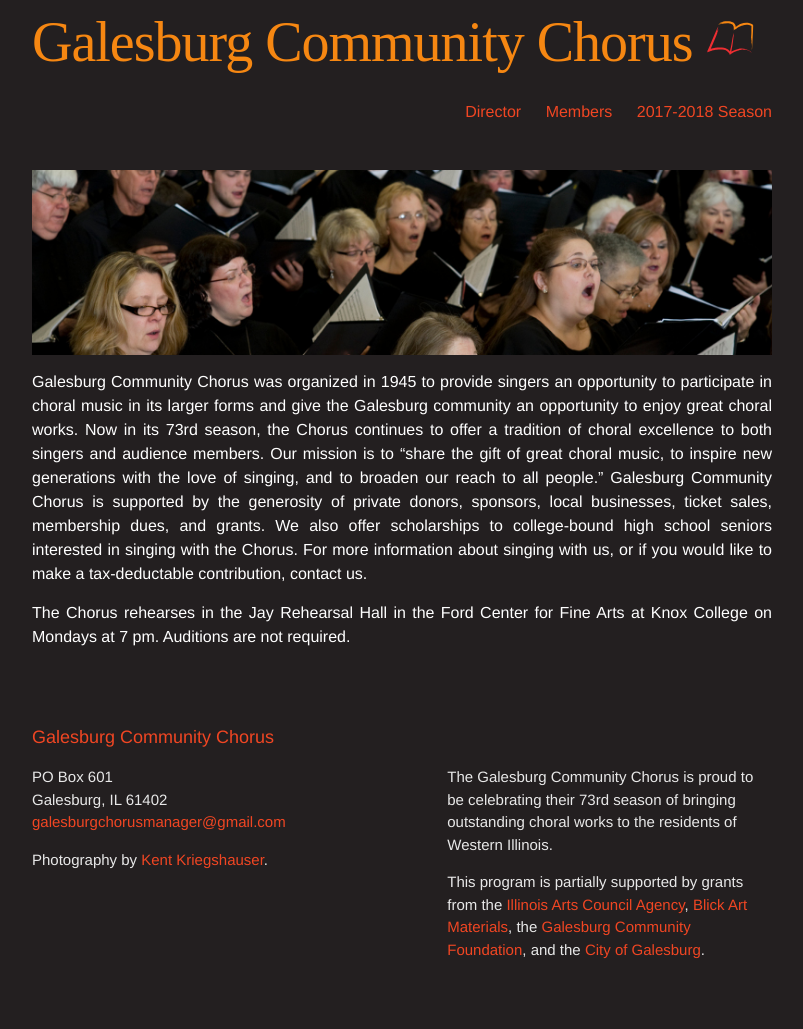
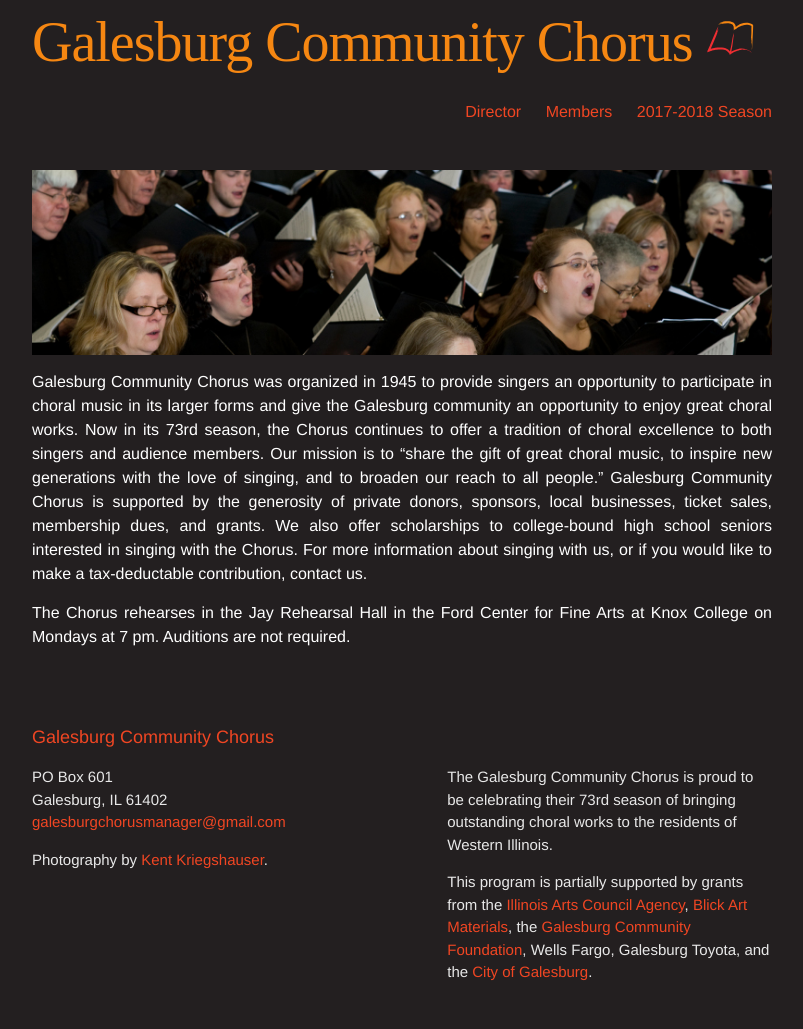
Before and after one commit to galesburgchorus/galesburgchorus.github.io, a Jekyll site: the page built from index.md, in a window 1280 px wide. Shown: the whole page, without its empty margins (238-1041 px from the left). Built offline with Jekyll 4.4.1, drawn with Linux system fonts in a browser that asks for light colours; some web fonts are replaced; before the commit the page ends 1006 px from its top, so only the background shows below that.

Commit message:
Update footer.html

```diff
--- a/_includes/footer.html
+++ b/_includes/footer.html
@@ -62,7 +62,7 @@
 		This program is partially supported by grants from
         the <a href="http://www.arts.illinois.gov/">Illinois Arts Council Agency</a>,
         <a href="http://www.dickblick.com/">Blick Art Materials</a>,
-        the <a href="https://www.ahealthycommunity.org/gcf/">Galesburg Community Foundation</a>, and
+        the <a href="https://www.ahealthycommunity.org/gcf/">Galesburg Community Foundation</a>, <href="http://www.wellsfargo.com">Wells Fargo</a>, <ahref="http://www.galesburgtoyota.com">Galesburg Toyota</a>, and
         the <a href="http://www.ci.galesburg.il.us/">City of Galesburg</a>.
 	  </div>
     </div>
```
